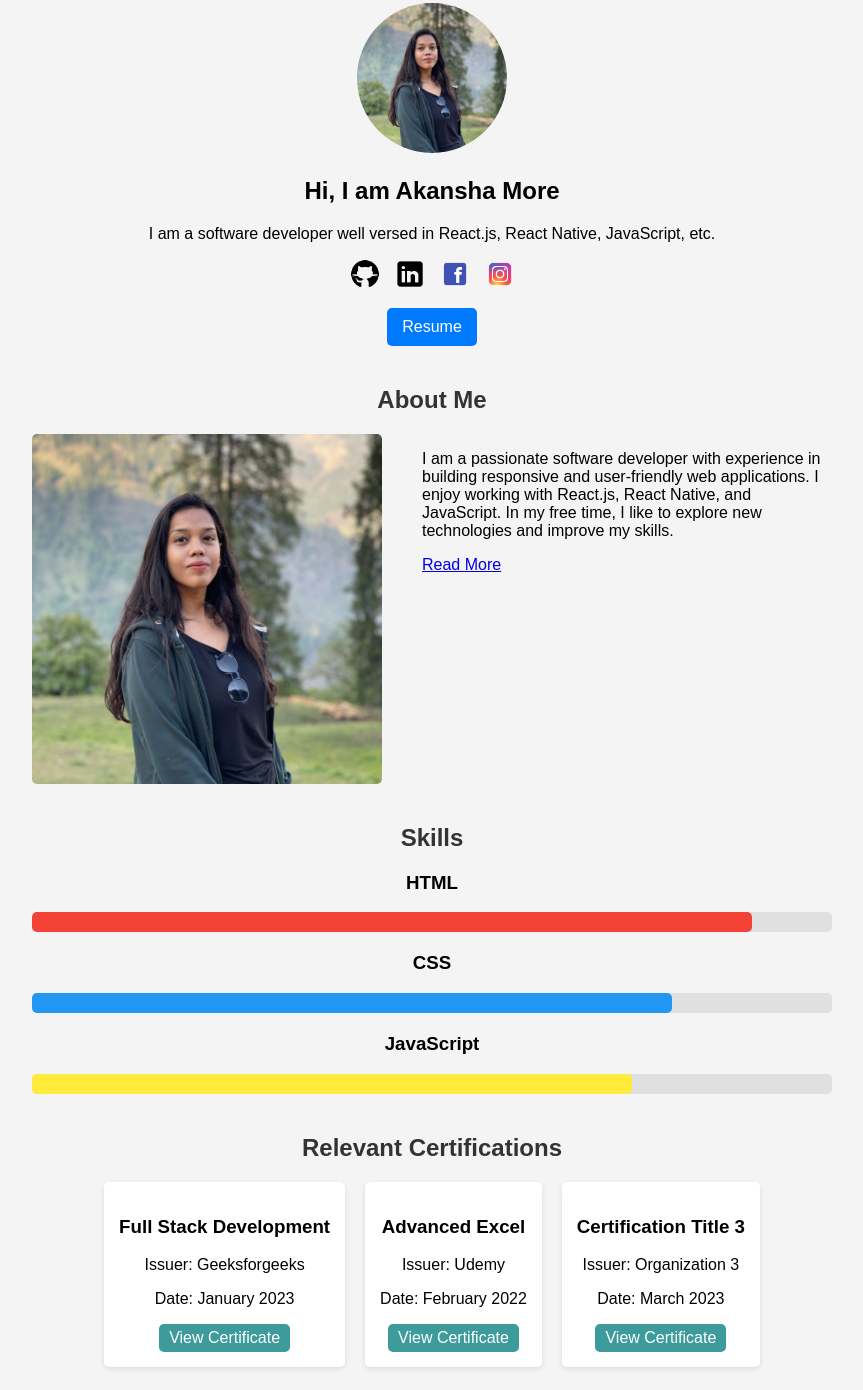
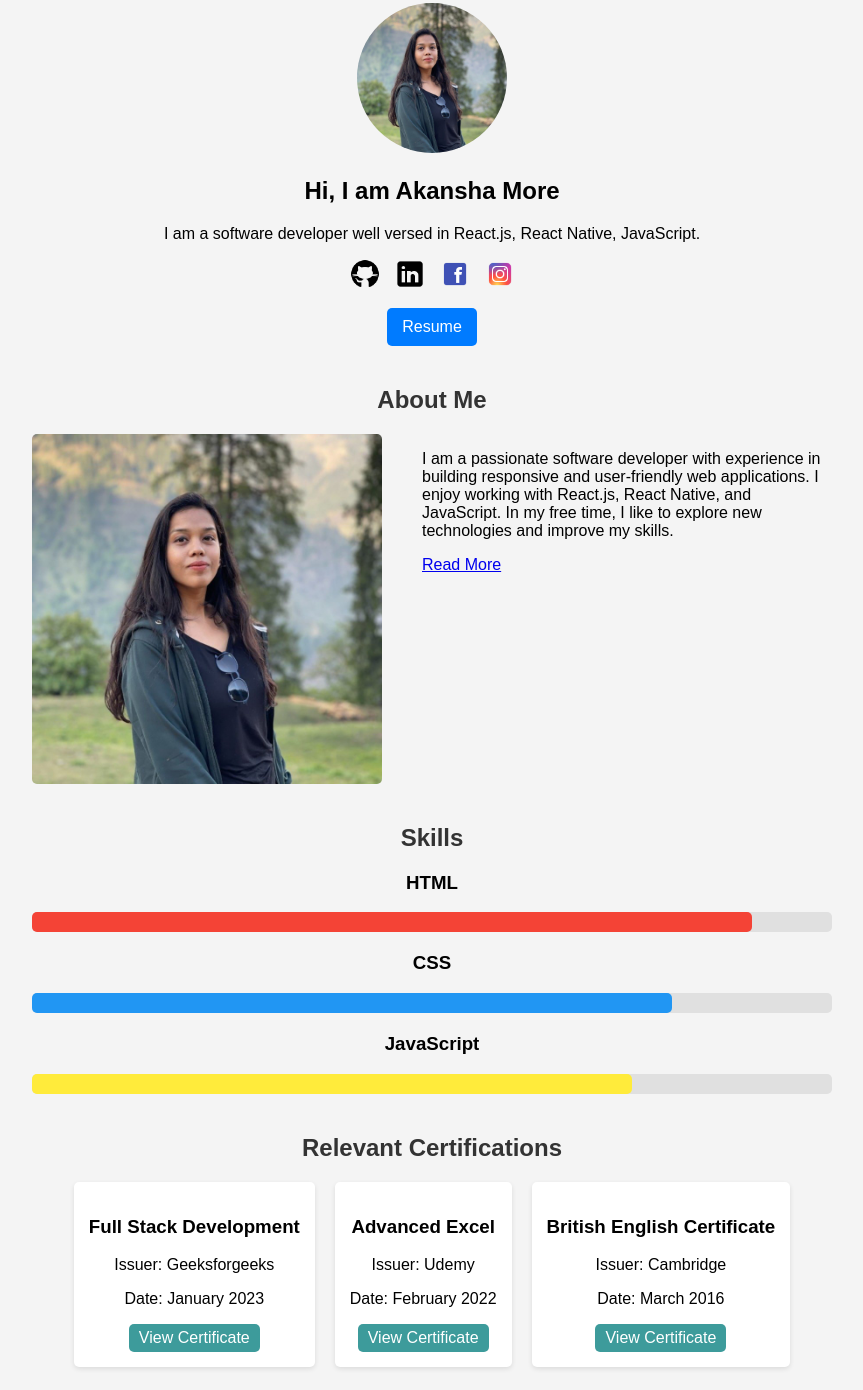
Before and after one commit to akanshamore/akanshamore.github.io, a plain HTML site: page index.html in a window 1280 px wide. Shown: the part 130-1520 px from the top of the page, without its empty margins (208-1071 px from the left). Drawn offline with Linux system fonts and the light colour scheme.

Commit message:
final changes

```diff
--- a/index.css
+++ b/index.css
@@ -23,6 +23,10 @@ header {
     display: flex;
     justify-content: space-between;
     align-items: center;
+
+    @media (max-width: 768px) {
+        flex-direction: column;
+    }
 }
 
 .logo img {
@@ -72,6 +76,9 @@ h2 {
     margin: 0 auto;
     display: flex;
     justify-content: space-between;
+    @media (max-width: 768px) {
+        flex-direction: column;
+    }
 }
 
 .profile-picture {
@@ -177,6 +184,9 @@ h2 {
     display: flex;
     justify-content: center;
     gap: 20px;
+    @media (max-width: 768px) {
+        flex-direction: column;
+    }
 }
 
 .certification-card {
--- a/index.html
+++ b/index.html
@@ -33,7 +33,7 @@
             <div class="details-container">
                 <img src="./assets/images/dp.jpeg" class="profile-picture" />
                 <h1>Hi, I am Akansha More</h1>
-                <p>I am a software developer well versed in React.js, React Native, JavaScript, etc.</p>
+                <p>I am a software developer well versed in React.js, React Native, JavaScript.</p>
                 <div class="social-icons">
                     <a href="https://github.com/akanshamore" target="_blank">
                         <img src="./assets/images/github-icon.png" alt="GitHub" />
@@ -103,10 +103,10 @@
                     <a href="./assets/images/excel.pdf" target="_blank" class="cert-button">View Certificate</a>
                 </div>
                 <div class="certification-card">
-                    <h3>Certification Title 3</h3>
-                    <p>Issuer: Organization 3</p>
-                    <p>Date: March 2023</p>
-                    <a href="certificate3.pdf" target="_blank" class="cert-button">View Certificate</a>
+                    <h3>British English Certificate</h3>
+                    <p>Issuer: Cambridge</p>
+                    <p>Date: March 2016</p>
+                    <a href="./assets/images/excel.pdf" target="_blank" class="cert-button">View Certificate</a>
                 </div>
             </div>
         </section>
```
